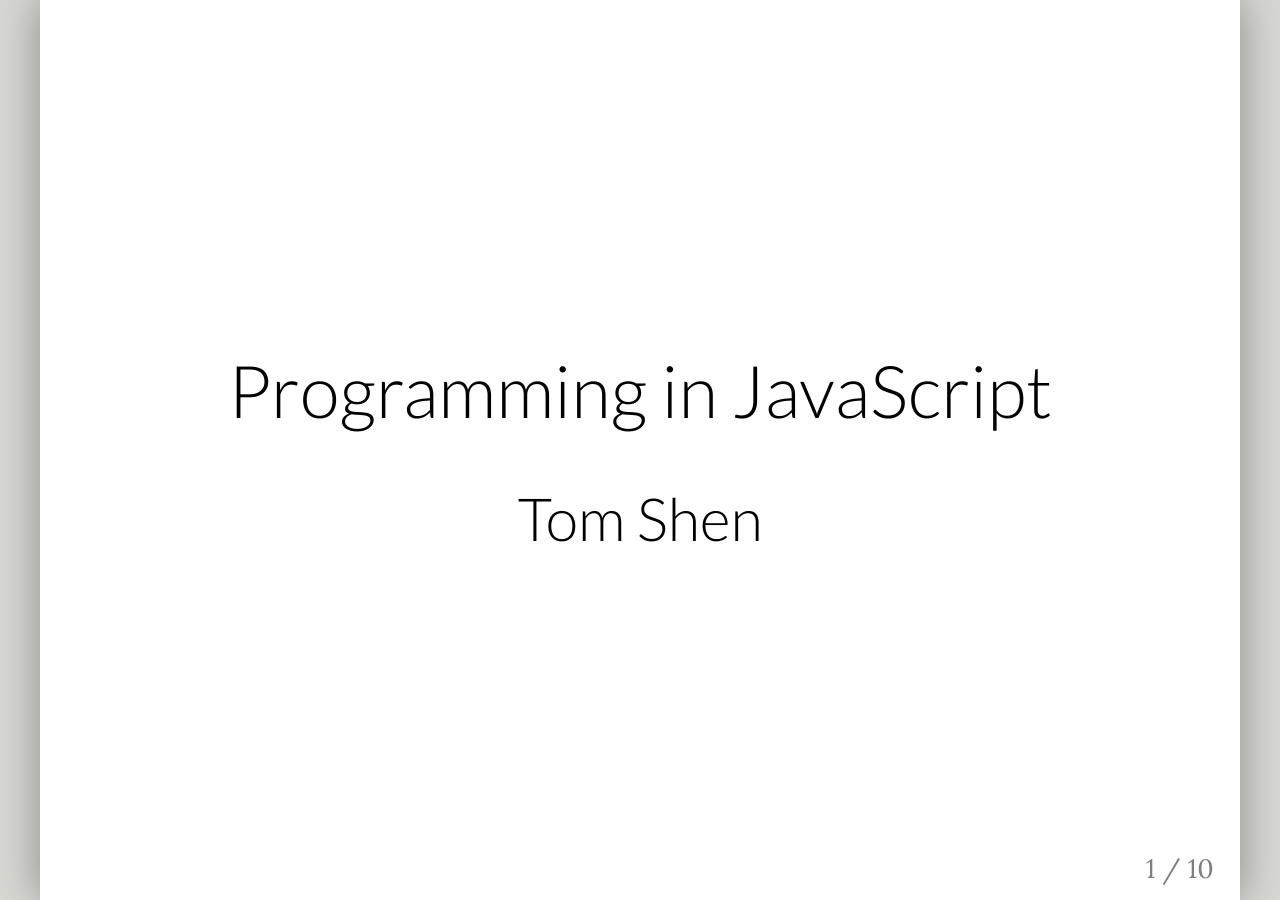
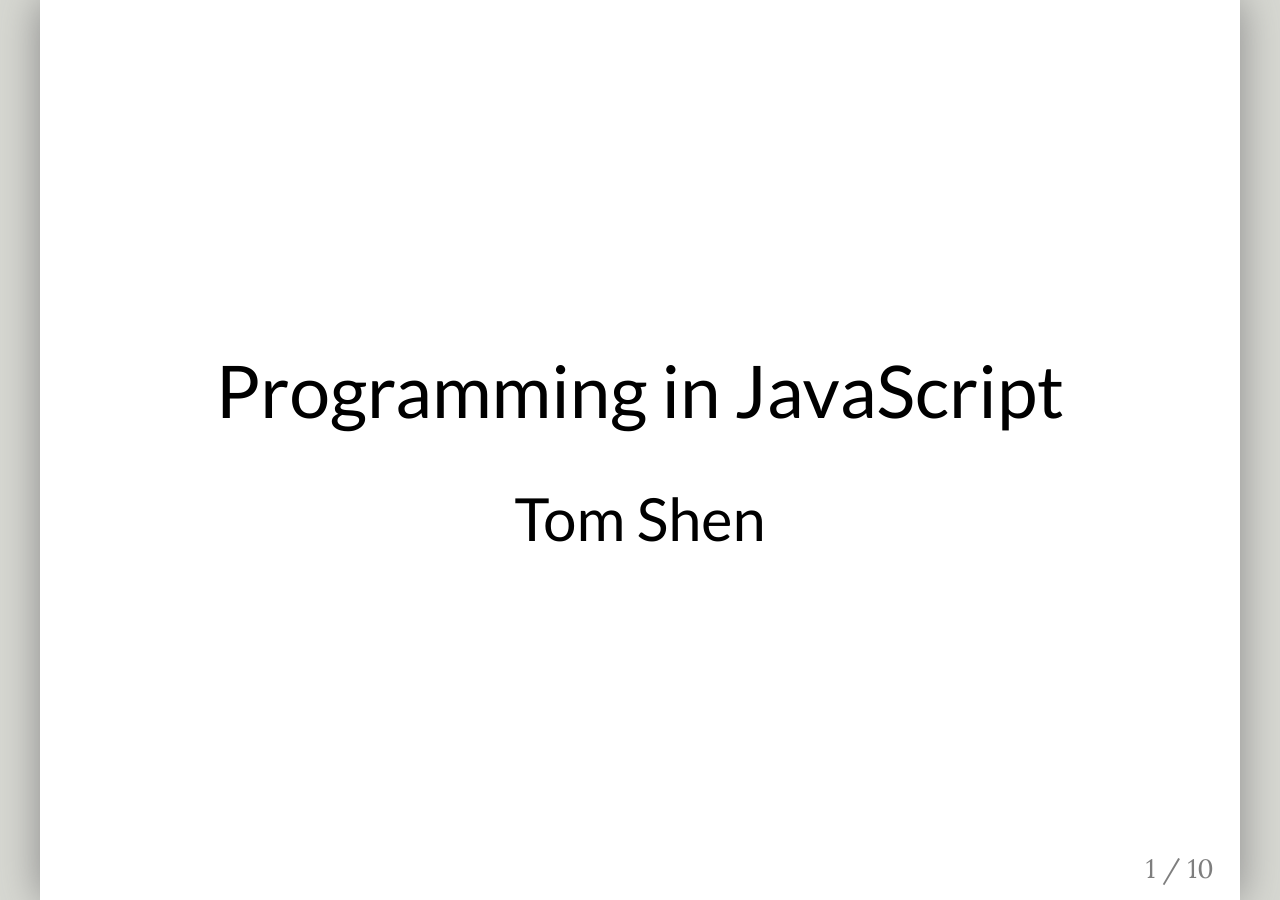
Before and after one commit to tomshen/learnjs, a Jekyll site: the page slides/index.html, which Jekyll copies as it is, in a window 1280 px wide. Built offline with Jekyll 4.4.1, drawn with Linux system fonts in a browser that asks for light colours.

Commit message:
Increase font weight of headings

```diff
--- a/slides/index.html
+++ b/slides/index.html
@@ -3,7 +3,7 @@
   <head>
     <title>Programming in JavaScript &cdot; Tom Shen</title>
     <meta http-equiv="Content-Type" content="text/html; charset=UTF-8">
-    <link rel="stylesheet" href="http://fonts.googleapis.com/css?family=Lato:300,300italic|Lora:400,700,400italic,700italic">
+    <link rel="stylesheet" href="http://fonts.googleapis.com/css?family=Lato:400,400italic|Lora:400,700,400italic,700italic">
     <link rel="stylesheet" type="text/css" href="slides.css">
   </head>
   <body>
--- a/slides/slides.css
+++ b/slides/slides.css
@@ -9,7 +9,7 @@
 
 h1, h2, h3, h4, h5, h6 {
     font-family: Lato, Helvetica, Arial, sans-serif;
-    font-weight: 300;
+    font-weight: normal;
 }
 .remark-code, .remark-inline-code {
     font-family: monospace;
```
